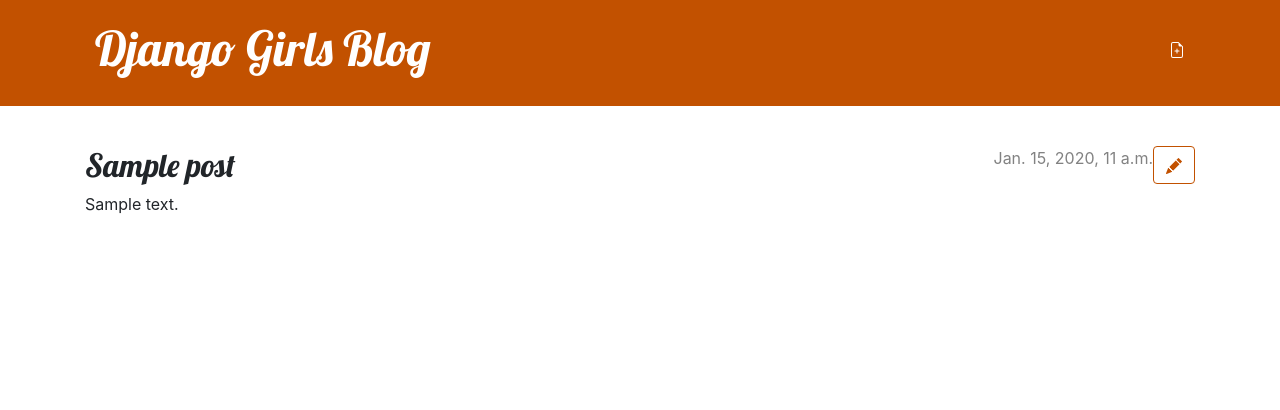
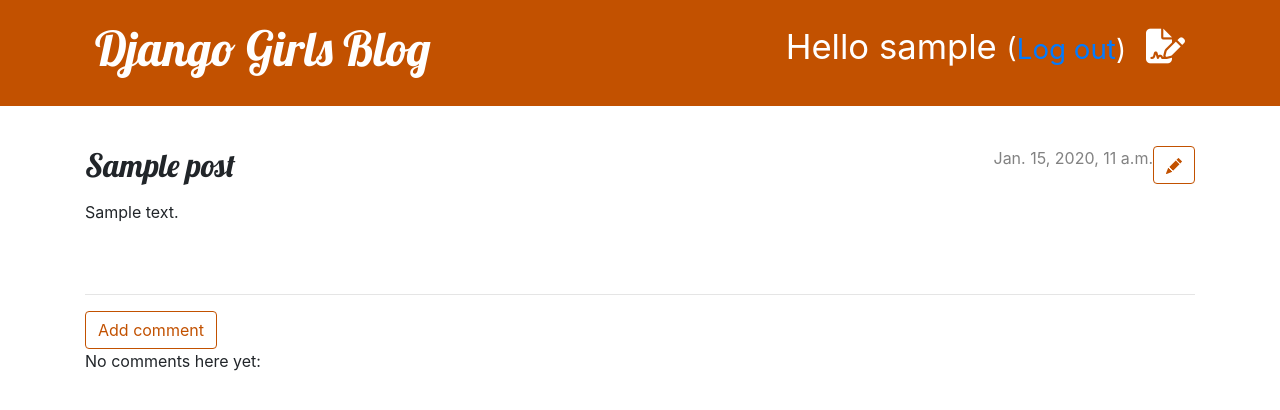
Before and after one commit to NGhameau/my-first-blog, a Django app: page /post/1/ in a window 1280 px wide. Shown: the top 410 px of the page. Run offline with Django 3.2, Linux system fonts and the light colour scheme; a user stored in the database is signed in; tables that the repository leaves empty hold one stand-in row (values such as "Sample post"); some libraries are stand-ins or nearby versions.

Commit message:
added login/logout and comment functions

```diff
--- a/blog/templates/blog/base.html
+++ b/blog/templates/blog/base.html
@@ -6,6 +6,12 @@
   <title>Django Girls blog</title>
   <link rel="stylesheet" href="https://cdn.jsdelivr.net/npm/bootstrap@4.5.3/dist/css/bootstrap.min.css" integrity="sha384-TX8t27EcRE3e/ihU7zmQxVncDAy5uIKz4rEkgIXeMed4M0jlfIDPvg6uqKI2xXr2" crossorigin="anonymous">
   <link href='//fonts.googleapis.com/css?family=Lobster&subset=latin,latin-ext' rel='stylesheet' type='text/css'>
+
+
+  <!-- Font Awesome -->
+  <script src="https://kit.fontawesome.com/6205a4074a.js" crossorigin="anonymous"></script>
+
+
   <link rel="stylesheet" href="{% static 'css/blog.css' %}">
 </head>
 
@@ -17,10 +23,16 @@
       <div class="container">
 
         {% if user.is_authenticated %}
+
           <a href="{% url 'post_new' %}" class="top-menu">
-            {% include './icons/file-earmark-plus.svg' %}
+            <i class="fas fa-file-signature"></i>
           </a>
+          <p class="top-menu">Hello {{ user.username }} <small>(<a href="{% url 'logout' %}">Log out</a>)</small></p>
+
+          {% else %}
+            <a href="{% url 'login' %}" class="top-menu"><i class="fas fa-user-lock"></i></a>
         {% endif %}
+
         <h1><a href="/">Django Girls Blog</a></h1>
       </div>
 
--- a/blog/templates/blog/post_detail.html
+++ b/blog/templates/blog/post_detail.html
@@ -16,6 +16,31 @@
             </time>
         {% endif %}
         <h2>{{ post.title }}</h2>
-        <p>{{ post.text|linebreaksbr }}</p>
+        <p>{{ post.text|linebreaks }}</p>
     </article>
+
+
+    <hr>
+<a class="btn btn-default" href="{% url 'add_comment_to_post' pk=post.pk %}">Add comment</a>
+    {% for comment in post.comments.all %}
+      {% if user.is_authenticated or comment.approved_comment %}
+        <div class="comment">
+          <div class="date">
+            {{ comment.created_date }}
+            {% if not comment.approved_comment  %}
+              <a href="{% url 'comment_remove' pk=comment.pk %}" class="btn btn-default"><i class="far fa-trash-alt" ></i></a>
+              <a href="{% url 'comment_approve' pk=comment.pk %}" class="btn btn-default"><i class="fas fa-clipboard-check"></i></a>
+            {% endif %}
+          </div>
+          <strong>{{ comment.author }}</strong>
+          <p>{{ comment.text|linebreaks }}</p>
+        </div>
+      {% endif %}
+    {% empty %}
+      <p>No comments here yet:</p>
+    {% endfor %}
+
+
+
+
 {% endblock %}
--- a/blog/templates/blog/post_list.html
+++ b/blog/templates/blog/post_list.html
@@ -11,6 +11,8 @@
 
         <h2><a href="{% url 'post_detail' pk=post.pk %}">{{ post.title }}</a></h2>
         <p>{{ post.text|linebreaksbr }}</p>
+        <a href="{% url 'post_detail' pk=post.pk %}">Comments: {{ post.approved_comments.count }}</a>
+
     </article>
 {% endfor %}
 
```
Also changed, not shown: blog/templates/blog/add_comment_to_post.html (added, +11 -0 lines), blog/templates/registration/login.html (added, +24 -0 lines).
